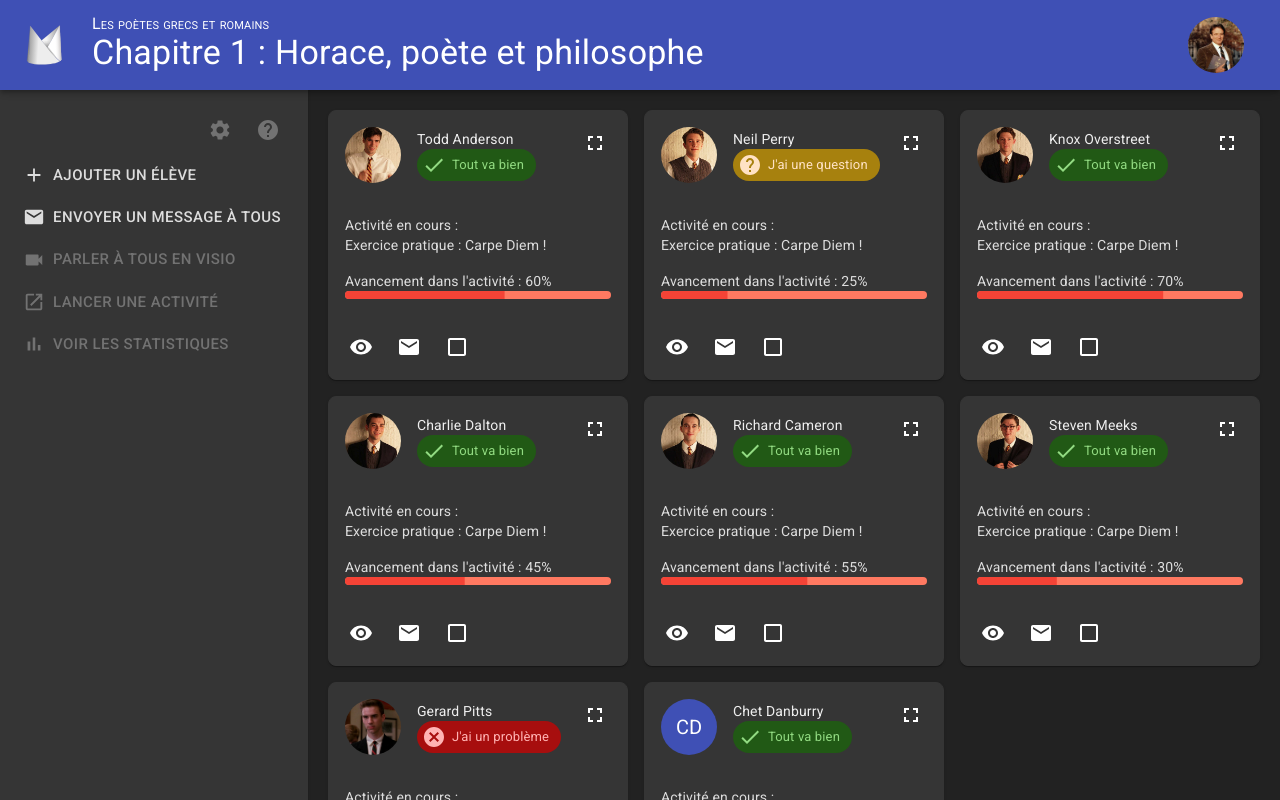
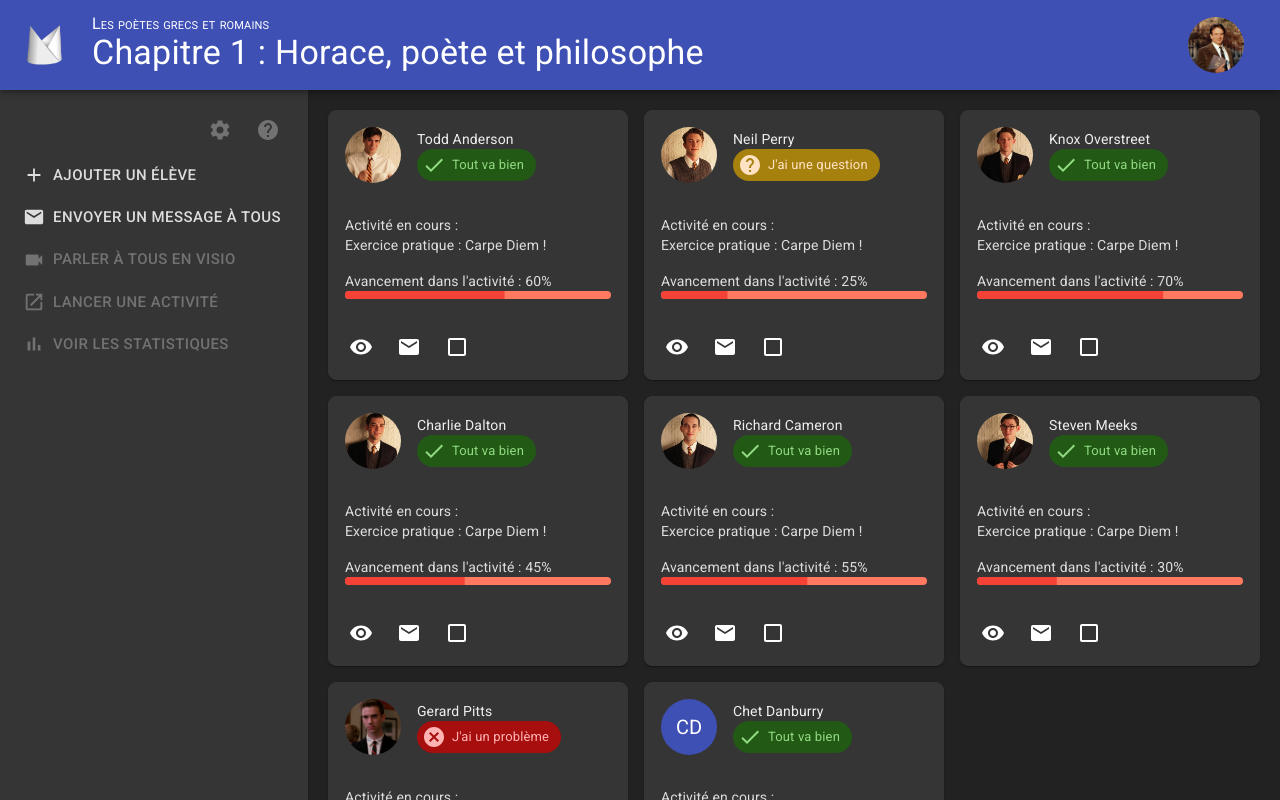
Before and after one commit to cvolant/classenum, a React (Create React App) app: page / in a window 1280 px wide. Built offline with nearby package versions, Linux system fonts and the light colour scheme.

Commit message:
Add CardActionArea, clean repo

```diff
--- a/src/components/Students/StudentCard.tsx
+++ b/src/components/Students/StudentCard.tsx
@@ -1,9 +1,11 @@
 import React, { useEffect, useState } from 'react';
+import { useHistory } from 'react-router-dom';
 
 import styled from 'styled-components';
 import Card from '@material-ui/core/Card';
 import CardHeader from '@material-ui/core/CardHeader';
-import CardActions from '@material-ui/core/CardActions/CardActions';
+import CardActionArea from '@material-ui/core/CardActionArea';
+import CardActions from '@material-ui/core/CardActions';
 import CardContent from '@material-ui/core/CardContent';
 import CardMedia from '@material-ui/core/CardMedia';
 import Chip from '@material-ui/core/Chip';
@@ -16,7 +18,6 @@ import Checked from '@material-ui/icons/CheckBoxOutlined';
 import Unchecked from '@material-ui/icons/CheckBoxOutlineBlank';
 import Email from '@material-ui/icons/Email';
 import Eye from '@material-ui/icons/RemoveRedEye';
-import FullScreen from '@material-ui/icons/Fullscreen';
 import Help from '@material-ui/icons/Help';
 import { SvgIconProps } from '@material-ui/core/SvgIcon';
 
@@ -113,6 +114,7 @@ const StyledChip = styled(({ bgColor, ...props }) => <Chip {...props} />) <{ bgC
 `;
 
 const StudentCard: React.FC<IStudentCardProps> = ({ student, selected, handleSelect }) => {
+  const history = useHistory();
   const [, updatePanel] = usePanel();
   const [seeScreen, setSeeScreen] = useState(false);
   const [isReady, setIsReady] = useState<boolean | number>(false);
@@ -138,19 +140,19 @@ const StudentCard: React.FC<IStudentCardProps> = ({ student, selected, handleSel
     setSeeScreen(newSeeScreen);
   };
 
+  const goToStudentPage = (): void => {
+    history.push(`/${student._id}-${student.name.toLowerCase().replace(' ', '-')}`);
+  };
+
   const activity = student.activities && student.activities[0]
     ? getActivity(student.activities[0])
     : undefined;
 
   return (
     <StyledCard selected={selected}>
+      <CardActionArea onClick={goToStudentPage}>
         <CardHeader
           avatar={<Avatar size="large" user={student} />}
-        action={(
-          <IconButton aria-label="settings">
-            <FullScreen />
-          </IconButton>
-        )}
           title={student.name}
           subheader={statusChip ? (
             <StyledChip
@@ -160,6 +162,7 @@ const StudentCard: React.FC<IStudentCardProps> = ({ student, selected, handleSel
             />
           ) : undefined}
         />
+      </CardActionArea>
       {seeScreen ? (
         <StyledDiv loading={isReady !== true}>
           <CardMedia
--- a/src/react-app-env.d.js
+++ /dev/null
@@ -1 +0,0 @@
-/// <reference types="react-scripts" />
```
Also changed, not shown: package.json (+4 -19 lines), .eslintrc.js, src/assets/logo.svg (deleted), src/index.tsx (renamed from src/index.js), src/setupTests.ts (renamed from src/setupTests.js), 1 other file (tests, documents, lock files or other folders). Lines whose indentation alone changed are shown as unchanged.
